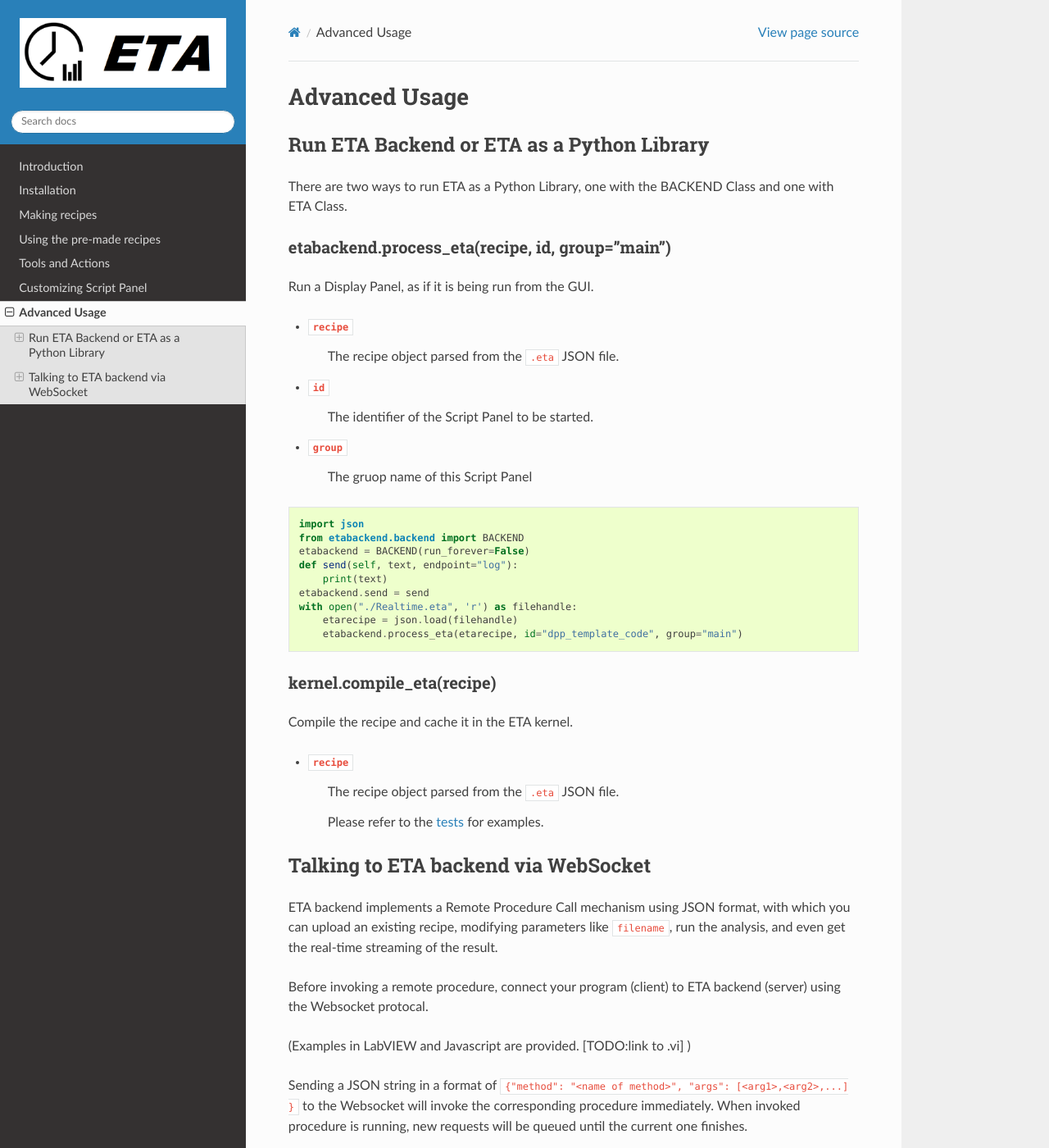
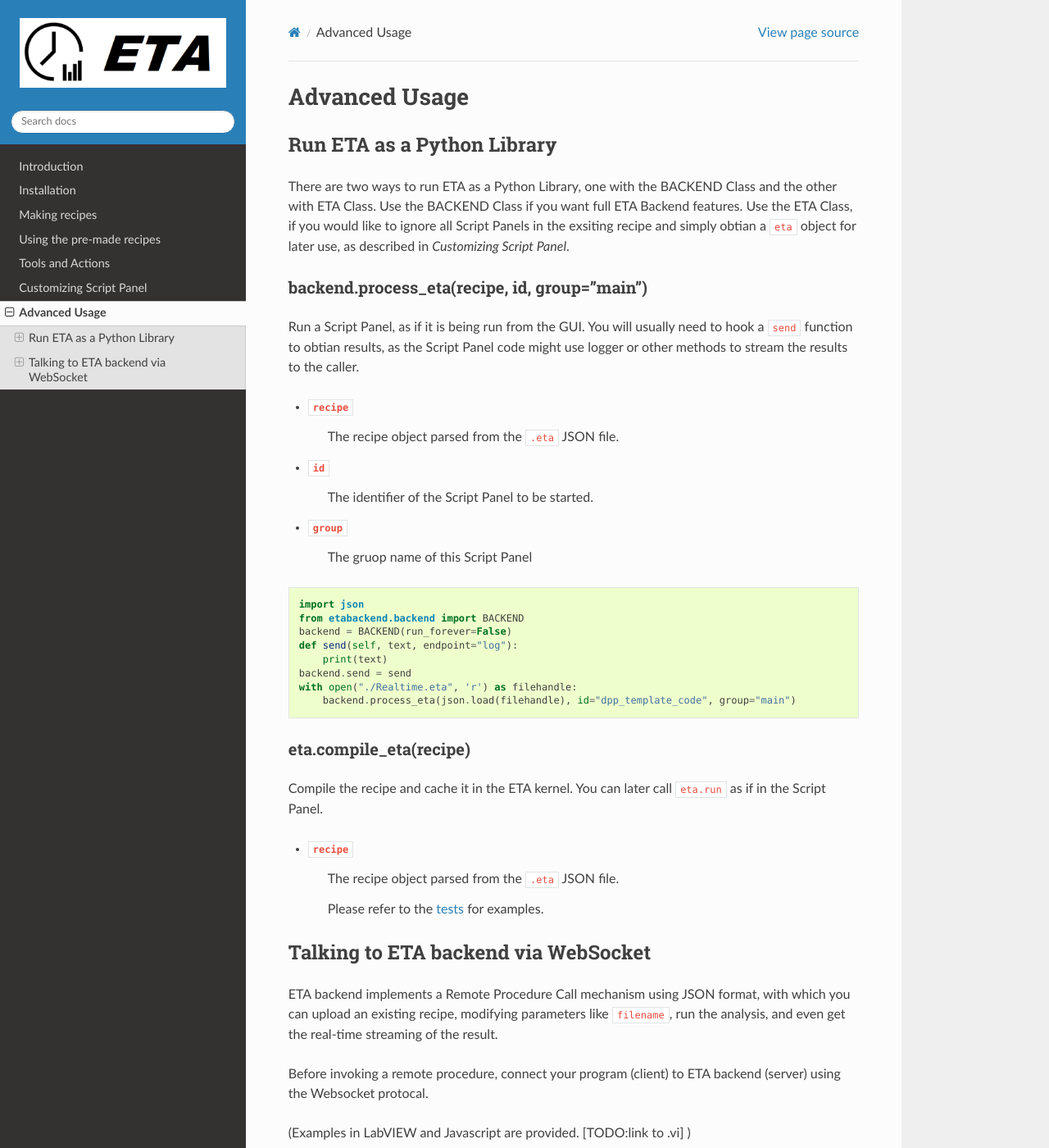
Before and after one commit to timetag/timetag.github.io, a Sphinx documentation site: the page built from docs/advanced.rst, in a window 1280 px wide and 1400 px high. Shown: the whole window at 82% size. Built offline with Sphinx 7.4.7 and the Read the Docs theme 2.0.0, drawn with Linux system fonts in a browser that asks for light colours.

Commit message:
Update advanced.rst

```diff
--- a/docs/advanced.rst
+++ b/docs/advanced.rst
@@ -3,14 +3,14 @@ Advanced Usage
 ============
 
 
-Run ETA Backend or ETA as a Python Library
+Run ETA as a Python Library
 -------------------------------------
-There are two ways to run ETA as a Python Library, one with the BACKEND Class and one with ETA Class.
+There are two ways to run ETA as a Python Library, one with the BACKEND Class and the other with ETA Class. Use the BACKEND Class if you want full ETA Backend features. Use the ETA Class, if you would like to ignore all Script Panels in the exsiting recipe and simply obtian a ``eta`` object for later use, as described in `Customizing Script Panel`.
 
-etabackend.process_eta(recipe, id, group="main")
+backend.process_eta(recipe, id, group="main")
 ......
 
-Run a Display Panel, as if it is being run from the GUI.
+Run a Script Panel, as if it is being run from the GUI. You will usually need to hook a ``send`` function to obtian results, as the Script Panel code might use logger or other methods to stream the results to the caller.
 
 - ``recipe``
     The recipe object parsed from the ``.eta`` JSON file.
@@ -25,18 +25,16 @@ Run a Display Panel, as if it is being run from the GUI.
 
         import json
         from etabackend.backend import BACKEND
-        etabackend = BACKEND(run_forever=False)
+        backend = BACKEND(run_forever=False)
         def send(self, text, endpoint="log"):
             print(text)
-        etabackend.send = send
+        backend.send = send
         with open("./Realtime.eta", 'r') as filehandle:
-            etarecipe = json.load(filehandle)
-            etabackend.process_eta(etarecipe, id="dpp_template_code", group="main")
+            backend.process_eta(json.load(filehandle), id="dpp_template_code", group="main")
 
-kernel.compile_eta(recipe)
+eta.compile_eta(recipe)
 ......
-Compile the recipe and cache it in the ETA kernel.
-
+Compile the recipe and cache it in the ETA kernel. You can later call ``eta.run`` as if in the Script Panel.
 
 - ``recipe``
     The recipe object parsed from the ``.eta`` JSON file.
```
